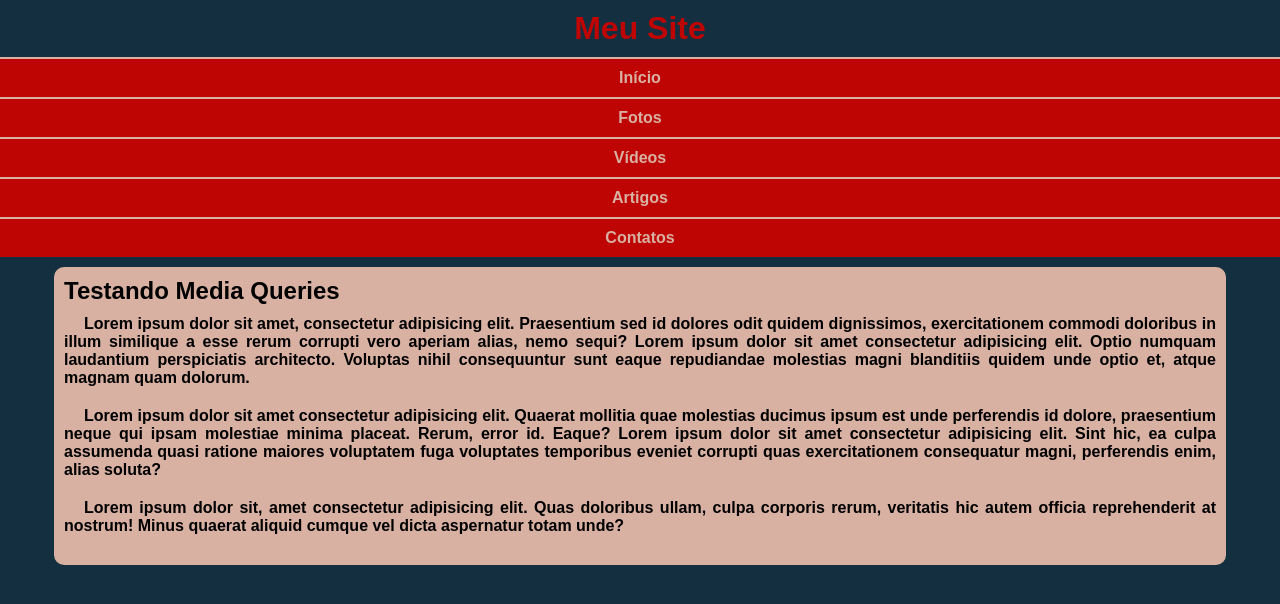
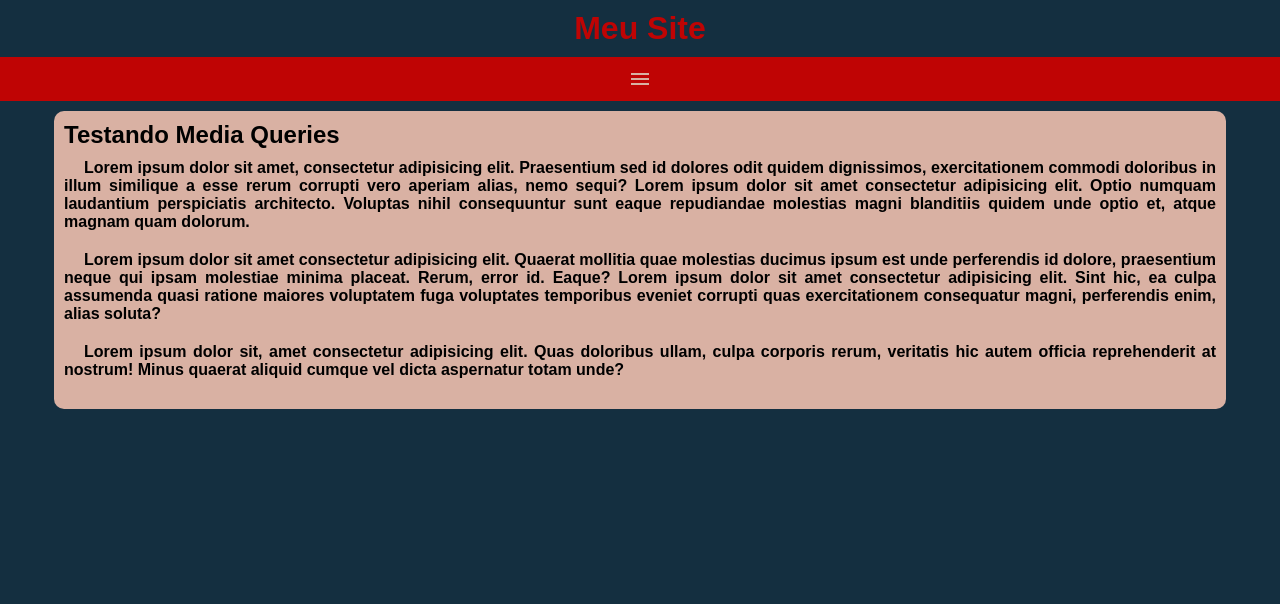
Before and after one commit to hiagoassuncaoDev/html-css, a plain HTML site: page Exercícios/ex026/mq005/index.html in a window 1280 px wide. Drawn offline with Linux system fonts and the light colour scheme.

Commit message:
Atualizações no exercício

```diff
--- a/Exercícios/ex026/mq005/estilos/style.css
+++ b/Exercícios/ex026/mq005/estilos/style.css
@@ -21,8 +21,22 @@
     color: #BF0404;
 }
 
+span#burguer {
+    background-color:#BF0404 ;
+    color: #D9B1A3;
+    display: block;
+    text-align: center;
+    padding: 10px ;
+}
+
+span#burguer:hover {
+    background-color: #D9B1A3;
+    color: #D92938;
+    cursor: pointer;
+}
+
 menu {
-    display: block;
+    display: none;
 }
 
 menu > ul {
@@ -43,6 +57,7 @@
 menu a:hover {
     background-color: #D9B1A3;
     color: #D92938;
+    cursor: pointer;
 }
 
 main {
--- a/Exercícios/ex026/mq005/index.html
+++ b/Exercícios/ex026/mq005/index.html
@@ -4,12 +4,14 @@
     <meta charset="UTF-8">
     <meta name="viewport" content="width=device-width, initial-scale=1.0">
     <title>Meu Site</title>
+    <link href="https://fonts.googleapis.com/icon?family=Material+Icons" rel="stylesheet">
     <link rel="stylesheet" href="estilos/style.css">
 </head>
 <body>
     <header>
         <h1>Meu Site</h1>
-        <menu>
+        <span id="burguer" class="material-icons" onclick="clickMenu()">menu</span>
+        <menu id="itens">
             <ul>
                 <li><a href="#">Início</a></li>
                 <li><a href="#">Fotos</a></li>
@@ -29,5 +31,15 @@
             <p>Lorem ipsum dolor sit, amet consectetur adipisicing elit. Quas doloribus ullam, culpa corporis rerum, veritatis hic autem officia reprehenderit at nostrum! Minus quaerat aliquid cumque vel dicta aspernatur totam unde?</p>
         </article>
     </main>
+
+    <script>
+        function clickMenu() {
+            if (itens.style.display == 'block') {
+                itens.style.display = 'none'
+            } else {
+                itens.style.display = 'block'
+            }
+        }
+    </script>
 </body>
 </html>
```
